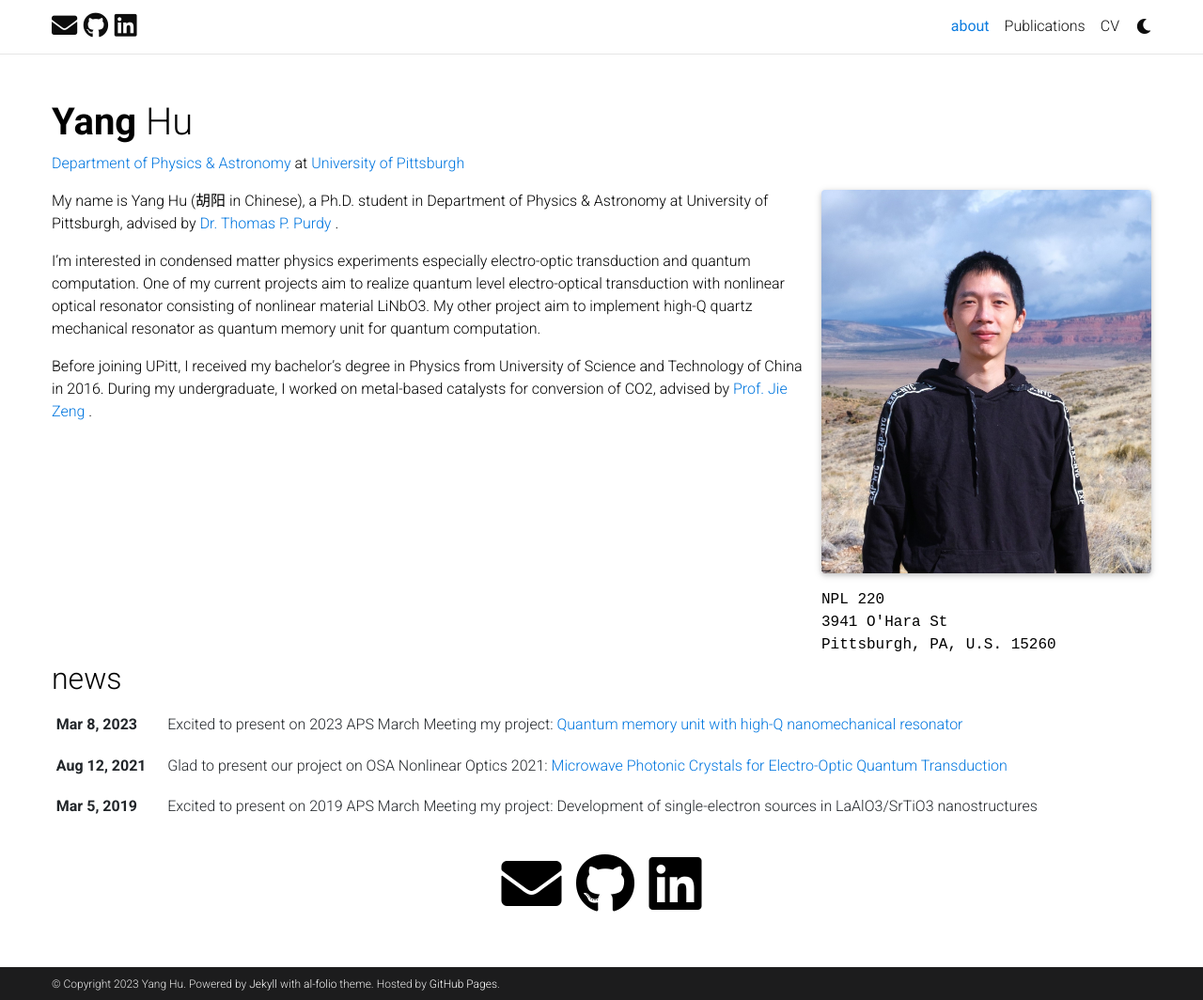
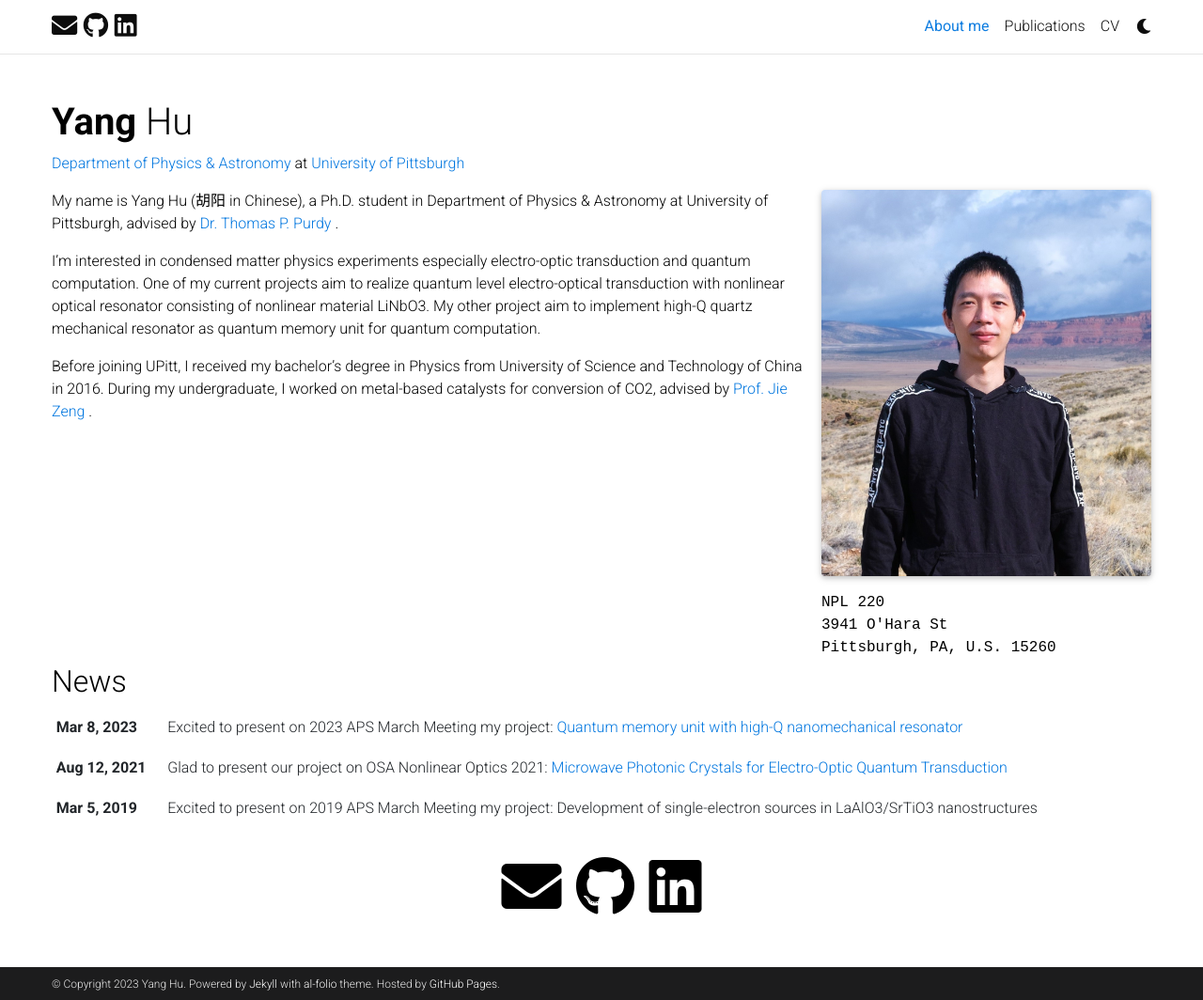
Before and after one commit to YangShao96/YangShao96.github.io, a Jekyll site: the page built from _pages/about.md, in a window 1280 px wide and 1064 px high. Shown: the whole window at 94% size. Built offline with Jekyll 4.4.1, drawn with Linux system fonts in a browser that asks for light colours; full-size pictures stand in for the smaller copies a plugin makes; comment, search, counter and statistics services are not loaded; a style sheet for code colours, icons or effects is not loaded.

```diff
--- a/_layouts/about.html
+++ b/_layouts/about.html
@@ -42,7 +42,7 @@ layout: default
 
           <!-- News -->
           {% if page.news and site.announcements.enabled -%}
-            <h2><a href="{{ '/news/' | relative_url }}" style="color: inherit;">news</a></h2>
+            <h2><a href="{{ '/news/' | relative_url }}" style="color: inherit;">News</a></h2>
             {%- include news.html limit=true %}
           {%- endif %}
 
--- a/_pages/about.md
+++ b/_pages/about.md
@@ -1,6 +1,6 @@
 ---
 layout: about
-title: about
+title: About me
 permalink: /
 subtitle: <a href='https://www.physicsandastronomy.pitt.edu/'>Department of Physics & Astronomy </a> at <a href='https://www.pitt.edu/'>University of Pittsburgh</a>
 
```
Also changed, not shown: assets/img/profile2-fat.jpg.
